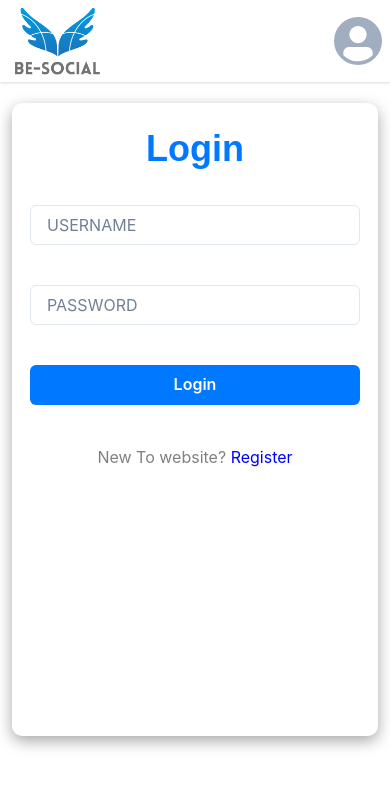
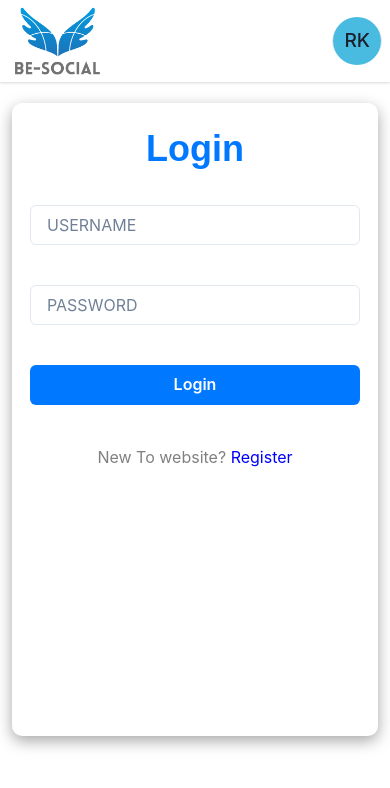
Before and after one commit to Rohit-world/Be-social, a React (Vite) app in the folder Client/: page / in a window 390 px wide. Shown: the top 788 px of the page. Built offline with nearby package versions, Linux system fonts and the light colour scheme.

Commit message:
added responsivness in website

```diff
--- a/Client/src/Routes/createPost.jsx
+++ b/Client/src/Routes/createPost.jsx
@@ -5,6 +5,7 @@ import {
   Input,
   Select,
   Textarea,
+  useMediaQuery,
   useToast,
 } from "@chakra-ui/react";
 import axios from "axios";
@@ -16,6 +17,8 @@ import PreviwPng from "../assets/preview.png";
 
 
 const CreatePost = () => {
+  const [isLargerThan850] = useMediaQuery("(min-width: 850px)");
+  const [isSmallerThan850] = useMediaQuery("(max-width: 850px)");
   const Toast = useToast();
   const [postData, setpostdata] = useState({ title: "", description: "",photo:"",category:"" });
   const [loading,setloading]=useState(false)
@@ -96,11 +99,10 @@ setloading(false)
     setpostdata({ ...postData, [e.target.name]: e.target.value });
   }
 
-  console.log(postData)
   return (
     <Box>
       <Heading color="green.600">Create New Post</Heading>
-      <Box pt="5%" display="flex" justifyContent="space-around">
+      <Box pt="5%" display={isLargerThan850?"flex":"grid"} justifyContent="space-around">
         <Box display="grid" gap={10}>
           <img
 
@@ -128,7 +130,7 @@ setloading(false)
         </Box>
 
         <Box
-          width="40%"
+          width={isLargerThan850 && "40%"}
           justifyContent="space-around"
           alignItems="center"
           display="flex"
--- a/Client/src/components/grid.jsx
+++ b/Client/src/components/grid.jsx
@@ -19,7 +19,7 @@ const GridComponent = ({data}) => {
 {data[0] && data.map((ele,index)=>
   <Box key={index} _hover={{backgroundColor:"gray.100"}}  cursor="pointer" boxShadow="rgba(0, 0, 0, 0.35) 0px 5px 15px" borderRadius="10px" >
 
-<img onClick={()=>navigate(`/post/${ele._id}`)}  style={{borderRadius:"10px",height:"280px",width:"100%"}} src={ele.photo} alt="" />
+<img onClick={()=>navigate(`/post/${ele._id}`)}  style={{borderRadius:"7px",height:"250px",width:"100%"}} src={ele.photo} alt="" />
 <Box padding="4%">
 <Text  textTransform="uppercase" onClick={()=>navigate(`/post/${ele._id}`)} fontSize="xl"  fontWeight="bold" color="orange.900"> {ele.title.slice(0,30)}...  </Text>
 
--- a/Client/src/components/navbar.jsx
+++ b/Client/src/components/navbar.jsx
@@ -55,11 +55,7 @@ localStorage.setItem("be-socialuser",null)
             </Link>
 
              <Text cursor="pointer" onClick={()=>navigate(`/post/user/${user.username}`)} color={location.pathname == `/post/user/${user.username}` && "green"}>Your Posts</Text>
-            <Link to="/create/post">
-              <Text color={location.pathname == "/create/post" && "green"}>
-                Create Post
-              </Text>
-            </Link>
+
             <Link to="/about">
               <Text color={location.pathname == "/about" && "green"}>
                About
@@ -77,9 +73,10 @@ localStorage.setItem("be-socialuser",null)
                 variant="outline"
               />
               <MenuList>
+              <Link to="/create/post">
+                <MenuItem>+ Create Post</MenuItem>
+              </Link>
                 <MenuItem>Profile</MenuItem>
-                <MenuItem >This That</MenuItem>
-                <MenuItem>New Tab</MenuItem>
                 <MenuItem onClick={LogutUser}> Logout</MenuItem>
               </MenuList>
             </Menu>}
@@ -111,7 +108,32 @@ localStorage.setItem("be-socialuser",null)
           </Box>
 
           <Box>
-            <Avatar></Avatar>
+          <Menu>
+              <MenuButton
+                as={IconButton}
+                aria-label="Options"
+                icon={<Avatar name="rohit kumar" />}
+                borderRadius="full"
+                variant="outline"
+              />
+              <MenuList>
+              <Link to="/">
+                <MenuItem>Home</MenuItem>
+              </Link>
+
+              <Link to={`/post/user/${user.username}`}>
+                <MenuItem>Your Posts</MenuItem>
+              </Link>
+
+              <Link to="/create/post">
+                <MenuItem>+Create Post</MenuItem>
+              </Link>
+
+
+                <MenuItem>Profile</MenuItem>
+                <MenuItem onClick={LogutUser}> Logout</MenuItem>
+              </MenuList>
+            </Menu>
           </Box>
         </Box>
       )}
```
